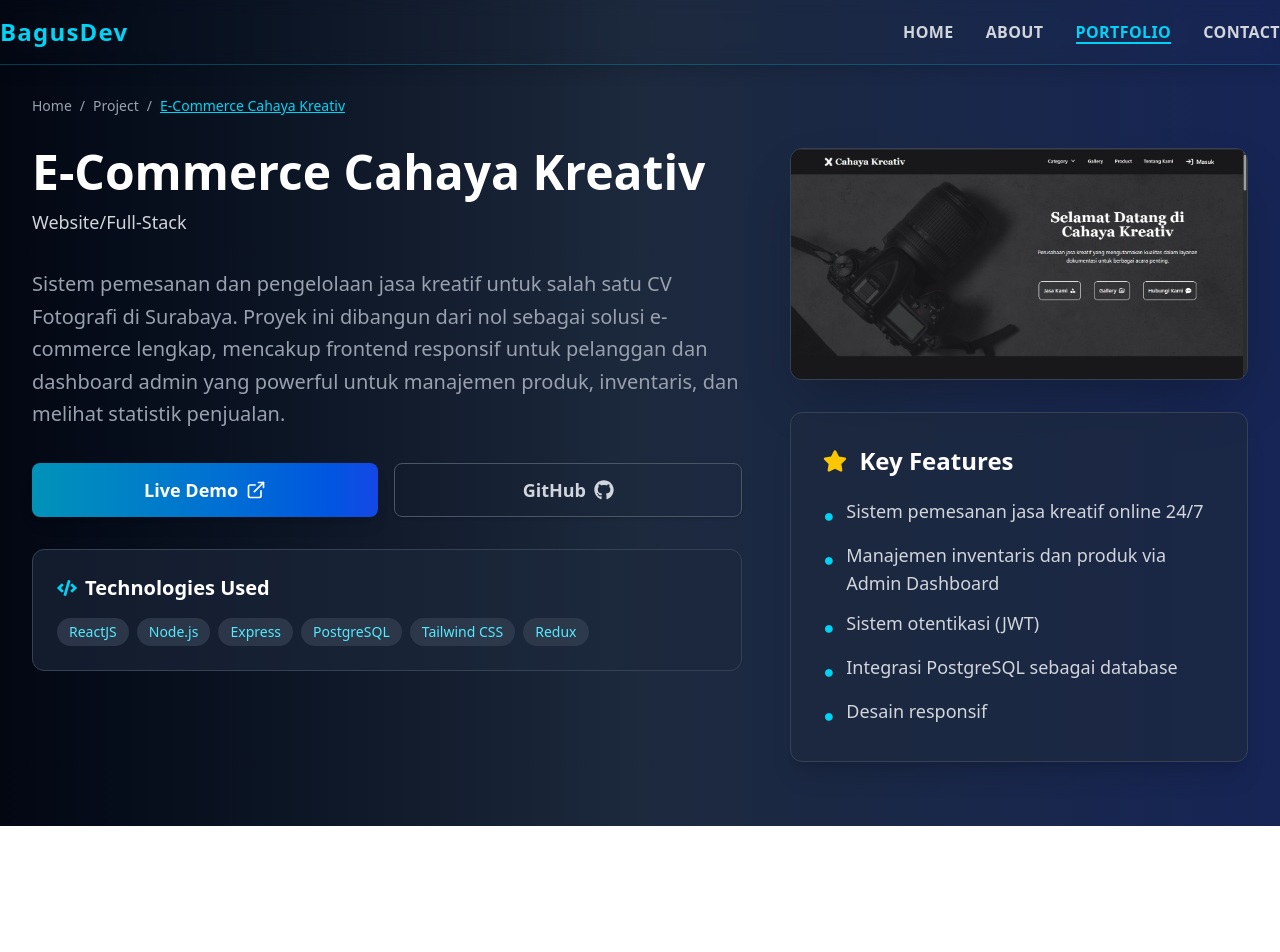
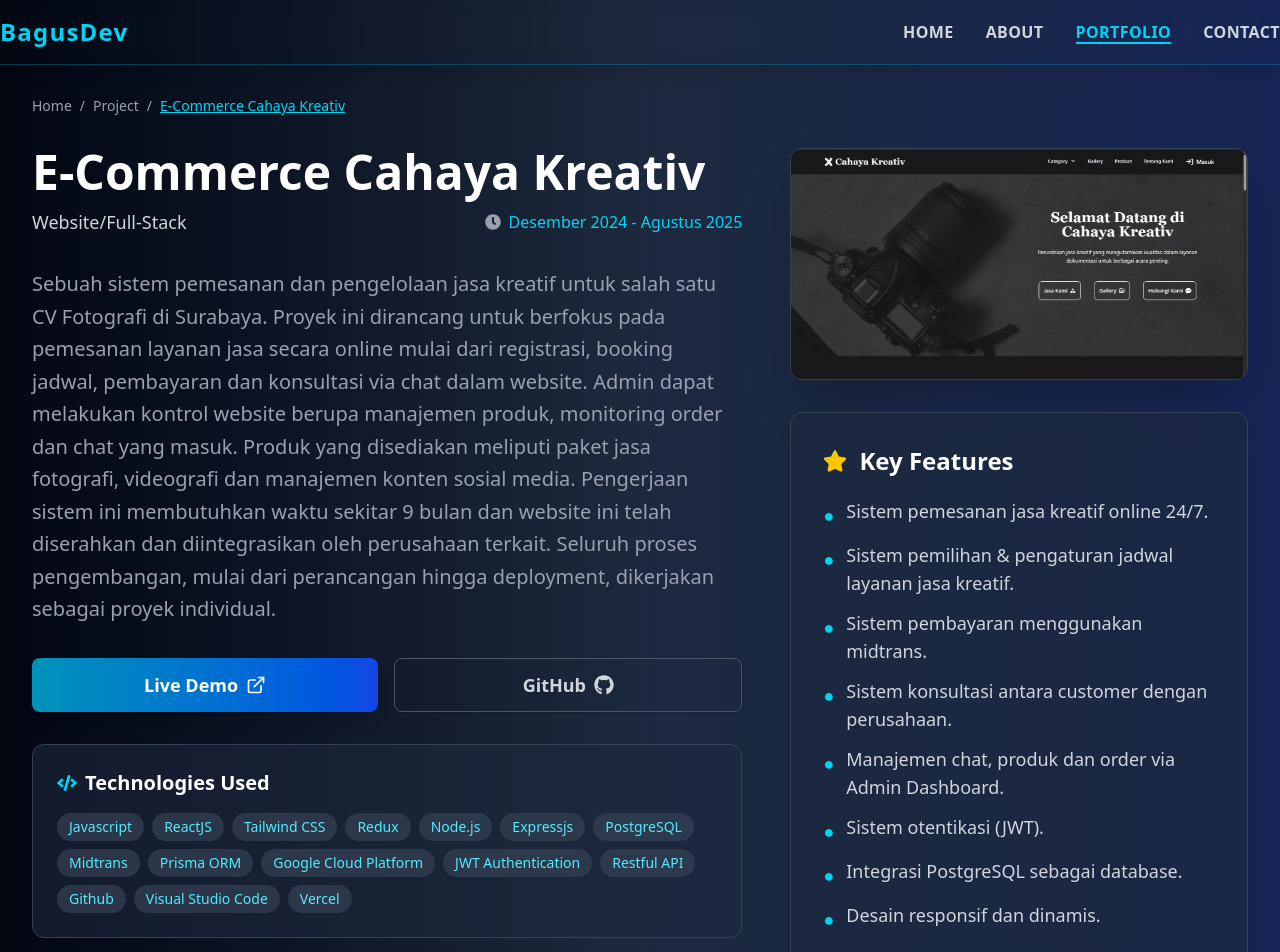
Before and after one commit to Bagusdpa4/Portofolio, a React (Vite) app: page /project/1 in a window 1280 px wide. Shown: the top 952 px of the page. Before the commit the page ends 826 px from the top, so only its background shows below. Built offline with nearby package versions, Linux system fonts and the light colour scheme.

Commit message:
Data Portfolio

```diff
--- a/src/assets/components/portofolio/ProjectContent.jsx
+++ b/src/assets/components/portofolio/ProjectContent.jsx
@@ -5,87 +5,143 @@ export const portfolioItems = [
   {
     id: 1,
     title: "E-Commerce Cahaya Kreativ",
-    desc: "Sistem pemesanan dan pengelolaan jasa kreatif, mencakup fitur e-commerce lengkap, manajemen produk, dan dashboard admin.",
+    desc: "Sistem pemesanan dan pengelolaan jasa kreatif, mencakup fitur e-commerce lengkap, manajemen produk, Konsultasi Chat dan dashboard admin.",
     longDesc:
-      "Sistem pemesanan dan pengelolaan jasa kreatif untuk salah satu CV Fotografi di Surabaya. Proyek ini dibangun dari nol sebagai solusi e-commerce lengkap, mencakup frontend responsif untuk pelanggan dan dashboard admin yang powerful untuk manajemen produk, inventaris, dan melihat statistik penjualan.",
+      "Sebuah sistem pemesanan dan pengelolaan jasa kreatif untuk salah satu CV Fotografi di Surabaya. Proyek ini dirancang untuk berfokus pada pemesanan layanan jasa secara online mulai dari registrasi, booking jadwal, pembayaran dan konsultasi via chat dalam website. Admin dapat melakukan kontrol website berupa manajemen produk, monitoring order dan chat yang masuk. Produk yang disediakan meliputi paket jasa fotografi, videografi dan manajemen konten sosial media. Pengerjaan sistem ini membutuhkan waktu sekitar 9 bulan dan website ini telah diserahkan dan diintegrasikan oleh perusahaan terkait. Seluruh proses pengembangan, mulai dari perancangan hingga deployment, dikerjakan sebagai proyek individual.",
     category: "Website/Full-Stack",
+    time: "Desember 2024 - Agustus 2025",
     projectUrl: "https://cahayakreativ.com/",
     githubUrl: "https://github.com/Bagusdpa4/Cahaya-Kreativ-FE",
     techStack: [
+      "Javascript",
       "ReactJS",
-      "Node.js",
-      "Express",
-      "PostgreSQL",
       "Tailwind CSS",
       "Redux",
+      "Node.js",
+      "Expressjs",
+      "PostgreSQL",
+      "Midtrans",
+      "Prisma ORM",
+      "Google Cloud Platform",
+      "JWT Authentication",
+      "Restful API",
+      "Github",
+      "Visual Studio Code",
+      "Vercel",
     ],
     features: [
-      "Sistem pemesanan jasa kreatif online 24/7",
-      "Manajemen inventaris dan produk via Admin Dashboard",
-      "Sistem otentikasi (JWT)",
-      "Integrasi PostgreSQL sebagai database",
-      "Desain responsif",
+      "Sistem pemesanan jasa kreatif online 24/7.",
+      "Sistem pemilihan & pengaturan jadwal layanan jasa kreatif.",
+      "Sistem pembayaran menggunakan midtrans.",
+      "Sistem konsultasi antara customer dengan perusahaan.",
+      "Manajemen chat, produk dan order via Admin Dashboard.",
+      "Sistem otentikasi (JWT).",
+      "Integrasi PostgreSQL sebagai database.",
+      "Desain responsif dan dinamis.",
     ],
     thumbnailUrl: "/images/Cahaya Kreativ.jpg",
   },
   {
     id: 2,
     title: "Restful API for Airline Ticket Booking",
-    desc: "Pembuatan Restful API untuk simulasi pemesanan tiket pesawat. Fitur termasuk otentikasi JWT, validasi data, dan integrasi database.",
+    desc: "Pembuatan Restful API untuk simulasi pemesanan tiket pesawat. Fitur termasuk pencarian jadwal penerbangan, pemesanan & pembayaran tiket secara online.",
     longDesc:
-      "Pembuatan Restful API yang komprehensif untuk simulasi sistem pemesanan tiket pesawat. API ini dirancang dengan standar arsitektur REST, menggunakan Node.js dan Express untuk routing serta PostgreSQL untuk penyimpanan data. Mencakup implementasi otentikasi JWT dan dokumentasi API (misalnya dengan Swagger).",
+      "Restful API yang dikembangkan untuk website simulasi pemesanan tiket pesawat dengan standar arsitektur REST. Restful API ini mencakup proses autentikasi JWT, validasi data, dan pengelolaan data maskapai, jadwal penerbangan serta pemesanan & pembayaran tiket. PostgreSQL digunakan sebagai wadah penyimpanan data keseluruhan sistem. Sistem dilengkapi dokumentasi interaktif menggunakan Swagger agar mudah diakses dan diintegrasi oleh tim Front-end. Proyek akhir ini dikembangkan selama 6 minggu secara berkelompok yang terdiri dari 3 tim Back-end dan 3 tim Front-end.",
     category: "Backend Javascript",
+    time: "Februari - Juli 2024",
     projectUrl: "https://api-ticketing.vercel.app/api-docs",
     githubUrl: "https://github.com/Bagusdpa4/Backend_Flight_Ticketing",
-    techStack: ["Node.js", "Express", "PostgreSQL", "JWT", "Swagger/OpenAPI"],
+    techStack: [
+      "Javascript",
+      "Node.js",
+      "Expressjs",
+      "PostgreSQL",
+      "Midtrans",
+      "Prisma ORM",
+      "Restful API",
+      "JWT Authentication",
+      "Google Cloud Platform",
+      "Swagger/OpenAPI",
+      "Github",
+      "Postman",
+      "Trello",
+      "Visual Studio Code",
+      "Vercel",
+    ],
     features: [
-      "Endpoint untuk pendaftaran & login user",
-      "Implementasi otentikasi JWT",
-      "CRUD untuk data tiket & maskapai",
-      "Validasi data input (e.g., Joi)",
-      "Dokumentasi API interaktif",
+      "Endpoint untuk pendaftaran & login user.",
+      "Implementasi otentikasi JWT.",
+      "CRUD data maskapai, jadwal penerbangan dan harga tiket sesuai destinasi.",
+      "Pencarian & pemilihan jadwal penerbangan.",
+      "Pemesanan & pembayaran tiket.",
+      "Menerapkan validasi data input.",
+      "Menerapkan cronjob sebagai perintah untuk membuat data penerbangan berulang.",
+      "Dokumentasi API interaktif.",
     ],
     thumbnailUrl: "/images/Restful API for Airline Ticket Booking.jpg",
   },
   {
     id: 3,
     title: "Website Online Course",
-    desc: "Pembuatan website online course yang responsif dan modern. Fokus pada pencarian course dan progress pembelajran serta dashboard admin.",
+    desc: "Pembuatan website online course yang responsif dan modern. Fokus pada pencarian course dan progress pembelajaran serta dashboard admin sebagai tempat manajemen course.",
     longDesc:
-      "Pengembangan frontend untuk platform kursus online yang modern dan ramah pengguna. Fokus utama adalah pada pengalaman pengguna dalam mencari kursus, melacak kemajuan pembelajaran, dan dashboard personal. Dibangun sepenuhnya menggunakan ReactJS untuk performa tinggi dan Tailwind CSS untuk desain cepat dan responsif.",
+      "Platform website kursus online yang dirancang modern dan responsif. Fitur utamanya meliputi pencarian course, pembelian course, progress pembelajaran, serta dashboard admin untuk manajemen course. Proyek ini dibangun menggunakan ReactJS dan Redux untuk performa cepat dalam menampilkan data, serta Tailwind CSS untuk tampilan yang rapi dan responsif. Fokus pengembangannya adalah memberikan pengalaman pengguna yang optimal dengan navigasi yang mudah dalam mencari course dan mendukung proses belajar online. Proyek akhir ini dikembangkan selama 6 minggu secara berkelompok, terdiri dari 4 tim Back-end dan 4 tim Front-end.",
     category: "Frontend Javascript",
+    time: " Agustus 2023 - Januari 2024",
     projectUrl: "https://final-project-binar-seven.vercel.app/",
     githubUrl: "https://github.com/Bagusdpa4/Final-Project",
-    techStack: ["ReactJS", "Tailwind CSS", "React Router", "Redux"],
+    techStack: [
+      "Javascript",
+      "ReactJS",
+      "Tailwind CSS",
+      "Redux",
+      "Node.js",
+      "Github",
+      "Trello",
+      "Vercel",
+      "Visual Studio Code",
+      "Material Tailwind",
+    ],
     features: [
-      "Pencarian dan filter kursus",
-      "Pelacakan progres pembelajaran (progress bar)",
-      "Dashboard admin/user",
-      "Responsif di semua ukuran layar",
+      "Fitur autentikasi akun.",
+      "Pencarian dan filter course.",
+      "Pelacakan progres pembelajaran (progress bar).",
+      "Pembelian course.",
+      "Dashboard admin sebagai manajemen course.",
+      "Responsif di semua ukuran layar.",
     ],
     thumbnailUrl: "/images/Online Course.jpg",
   },
   {
     id: 4,
     title: "List Movie TMDB",
-    desc: "Aplikasi Website untuk menampilkan daftar film, detail, dan pencarian, memanfaatkan API dari The Movie Database (TMDB).",
+    desc: "Aplikasi Website untuk menampilkan daftar film, detail film, dan pencarian film terpopuler didunia saat ini. Pengambilan data memanfaatkan API dari The Movie Database (TMDB).",
     longDesc:
-      "Aplikasi web untuk menjelajahi dan mencari film menggunakan API publik dari The Movie Database (TMDB). Aplikasi ini menampilkan daftar film populer, detail film, dan fungsi pencarian yang cepat. Menggunakan Redux untuk manajemen state dan Axios untuk pengambilan data.",
+      "Aplikasi web untuk mencari dan menjelajahi informasi suatu film menggunakan API dari The Movie Database (TMDB). Pengguna dapat melihat daftar film populer, detail film, dan melakukan pencarian film secara cepat. Data film yang diambil merupakan film asli yang ada didunia saat ini. Redux digunakan untuk manajemen state, sedangkan Axios menangani pengambilan data API TMDB. Aplikasi ini dibuat dengan fokus pada kecepatan, kemudahan akses, dan tampilan yang informatif. Namun website ini belum mengintegrasikan tampilan responsif.",
     category: "Frontend Javascript",
+    time: "November 2023",
     projectUrl: "https://challenge-06-beta.vercel.app/",
     githubUrl: "https://github.com/Bagusdpa4/challenge-06",
     techStack: [
-      "ReactJS",
+      "Javascript",
+      "Tailwind CSS",
       "Redux",
+      "Node.js",
       "Axios",
+      "Github",
+      "Vercel",
+      "Visual Studio Code",
       "The Movie Database (TMDB) API",
-      "JWT",
+      "JWT Authentication",
+      "Google Cloud Platform",
     ],
     features: [
-      "Menampilkan daftar film populer",
-      "Fitur pencarian film real-time",
-      "Halaman detail film dengan rating",
-      "Manajemen state menggunakan Redux",
+      "Fitur autentikasi akun.",
+      "Menampilkan daftar film populer real-time.",
+      "Fitur pencarian film real-time.",
+      "Halaman detail film dengan rating.",
+      "Manajemen state menggunakan Redux.",
+      "Integrasi dengan TMDB API.",
     ],
     thumbnailUrl: "/images/TMDB.jpg",
   },
@@ -94,34 +150,56 @@ export const portfolioItems = [
     title: "ToDo List App",
     desc: "Aplikasi manajemen tugas harian sederhana yang mencakup penambahan, penghapusan, dan penandaan selesai.",
     longDesc:
-      "Aplikasi daftar tugas harian (ToDo List) yang sederhana namun fungsional. Memungkinkan pengguna untuk menambah, menghapus, dan menandai tugas sebagai selesai. Proyek ini berfokus pada penguasaan dasar-dasar ReactJS dan manipulasi DOM menggunakan JavaScript.",
+      "Aplikasi daftar tugas harian (ToDo List) yang sederhana namun fungsional. Pengguna dapat melakukan pencarian, penambahan, pengeditan, penghapusan, serta menandai tugas sebagai selesai. Data disimpan secara lokal dan statis sehingga data baru akan hilang ketika halaman di-refresh. Tampilan dibuat sederhana dan mudah digunakan untuk memenuhi kebutuhan manajemen tugas harian. Proyek ini berfokus pada penguasaan dasar-dasar React.JS dan memanfaatkan logika JavaScript sederhana, namun belum mengintegrasikan tampilan responsif.",
     category: "Frontend Javascript",
+    time: "September 2023",
     projectUrl: "https://bagusdpa4.github.io/challenge03/",
     githubUrl: "https://github.com/Bagusdpa4/challenge03",
-    techStack: ["ReactJS", "HTML", "CSS", "Vanilla JavaScript"],
+    techStack: [
+      "JavaScript",
+      "ReactJS",
+      "HTML",
+      "Tailwind CSS",
+      "Node.js",
+      "Github",
+      "Vercel",
+      "Visual Studio Code",
+    ],
     features: [
-      "Menambah tugas baru",
-      "Menghapus tugas",
-      "Menandai tugas sebagai selesai",
-      "Penyimpanan data lokal",
+      "Penambahan tugas baru.",
+      "Penghapusan tugas.",
+      "Pengeditan tugas",
+      "Menandai tugas sebagai selesai.",
+      "Filter tugas.",
+      "Melakukan pencarian tugas yang sudah ada.",
+      "Penyimpanan data lokal sementara dan statis.",
     ],
     thumbnailUrl: "/images/ToDo List.jpg",
   },
   {
     id: 6,
     title: "Landing Pages Rental Car",
-    desc: "Implementasi desain UI/UX kedalam website dengan berfokus menampilkan informasi penyewaan mobil.",
+    desc: "Implementasi desain UI/UX ke dalam landing page penyewaan mobil dengan fokus pada tampilan informasi yang jelas dan sederhana.",
     longDesc:
-      "Implementasi desain UI/UX untuk landing page penyewaan mobil. Fokus pada keakuratan visual, responsivitas di berbagai perangkat, dan optimasi kinerja. Dibangun murni menggunakan HTML dan CSS tanpa framework frontend untuk latihan dasar web development.",
+      "Landing page penyewaan mobil yang dibangun berdasarkan desain UI/UX dengan menekankan ketepatan visual dan konsistensi layout. Website ini menampilkan informasi layanan rental secara jelas, dengan struktur yang teratur dan elemen visual yang sederhana. Proyek dikembangkan menggunakan HTML dan CSS murni sebagai latihan dasar front-end dan penerapan konsep responsive design yang belom sempurna 100%. Tampilan yang bersih, ringan, dan mudah dipahami menjadi fokus utama dalam pengerjaannya.",
     category: "Landing Pages",
+    time: "Agustus 2023",
     projectUrl: "https://bagusdpa4.github.io/challenge-01/",
     githubUrl: "https://github.com/Bagusdpa4/challenge-01",
-    techStack: ["HTML5", "CSS3", "Responsive Design"],
+    techStack: [
+      "Javascript",
+      "HTML5",
+      "CSS",
+      "Github",
+      "Vercel",
+      "Visual Studio Code",
+      "Responsive Design",
+    ],
     features: [
-      "Desain yang responsif (Mobile-First)",
-      "Tampilan informasi penyewaan mobil yang jelas",
-      "Formulir pencarian mobil statis",
-      "Efek visual CSS sederhana",
+      "Desain responsif yang sederhana dan ringan.",
+      "Penyajian informasi layanan rental yang jelas dan terstruktur.",
+      "Implementasi elemen visual dasar menggunakan CSS.",
+      "Ketepatan visual dan layout sesuai dengan desain UI/UX.",
     ],
     thumbnailUrl: "/images/Rental Binar Car.jpg",
   },
--- a/src/pages/portofolio/Portofolio.jsx
+++ b/src/pages/portofolio/Portofolio.jsx
@@ -1,7 +1,7 @@
 import React, { useCallback, useState, useEffect } from "react";
 import { useParams, useNavigate } from "react-router-dom";
 import { FiExternalLink } from "react-icons/fi";
-import { FaCode, FaStar, FaGithub } from "react-icons/fa";
+import { FaCode, FaStar, FaGithub, FaClock } from "react-icons/fa";
 import { portfolioItems } from "../../assets/components/portofolio/ProjectContent";
 import { Navbar } from "../../assets/components/navbar/Navbar";
 import { Loading } from "../../assets/components/loading/Loading";
@@ -158,7 +158,16 @@ export const Portofolio = () => {
                 <h1 className="text-4xl font-extrabold text-white sm:text-5xl">
                   {project.title}
                 </h1>
-                <p className="text-lg text-gray-300">{project.category}</p>
+                <div className="flex flex-wrap items-center justify-between gap-y-2">
+                  <p className="text-lg text-gray-300">{project.category}</p>
+
+                  {project.time && (
+                    <p className="text-md flex items-center text-cyan-400">
+                      <FaClock className="mr-2 h-4 w-4 text-gray-400" />
+                      {project.time}
+                    </p>
+                  )}
+                </div>
               </div>
 
               <div className="block lg:hidden">
```
